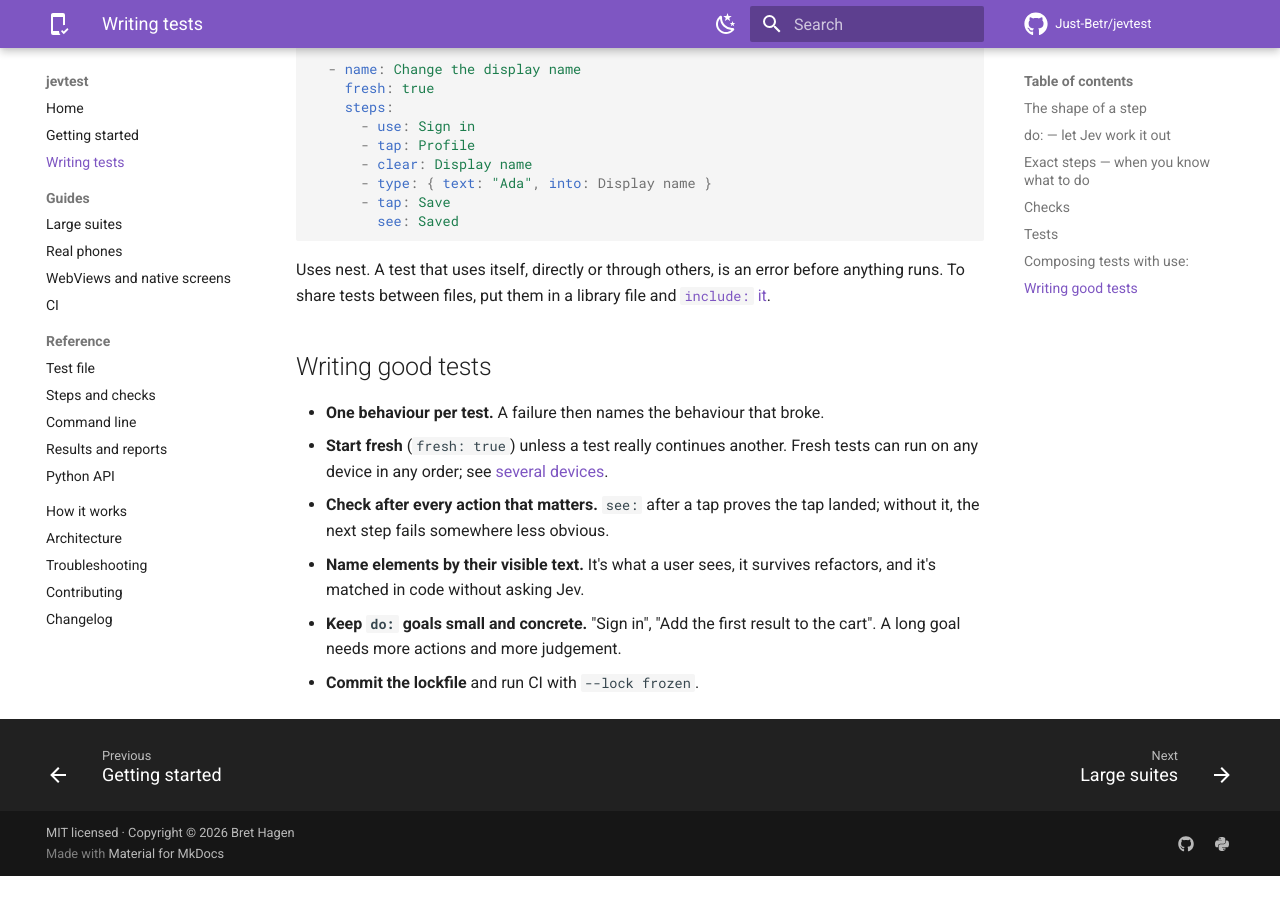
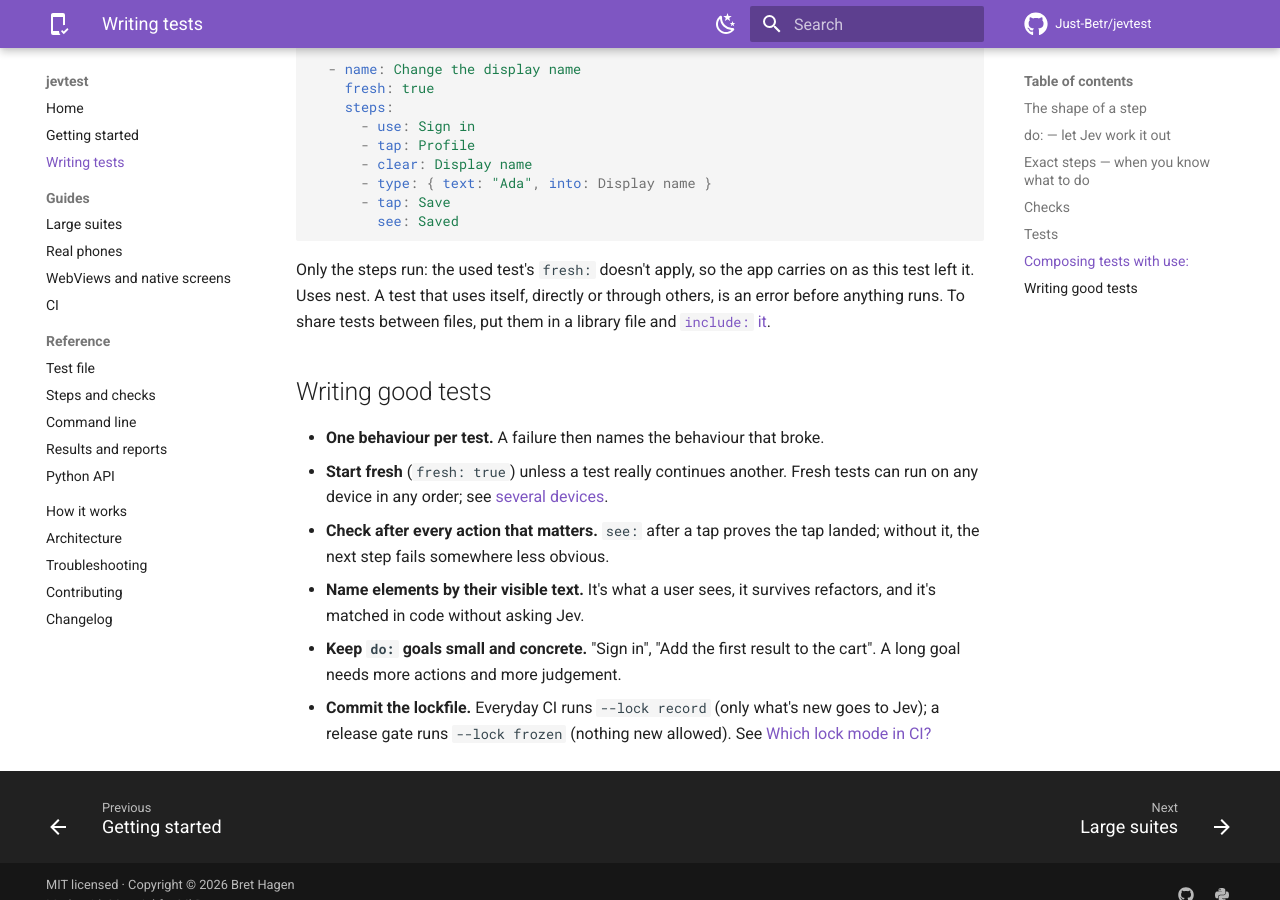
Before and after one commit to Just-Betr/jevtest, an MkDocs documentation site: the page built from docs/writing-tests.md, in a window 1280 px wide and 900 px high, scrolled down 2631 px. Built offline with MkDocs 1.6.1 and Material for MkDocs 9.7.7, drawn with Linux system fonts in a browser that asks for light colours; comment, search, counter and statistics services are not loaded; before the commit the page ends 3507 px from its top, so only the background shows below that.

Commit message:
Docs: CI lock-mode advice agrees with the CI guide; use: runs steps only
Co-Authored-By: Claude Opus 5.5 <noreply@anthropic.com>

````diff
--- a/docs/writing-tests.md
+++ b/docs/writing-tests.md
@@ -101,7 +101,7 @@ tests:
         see: Saved
 ```
 
-Uses nest. A test that uses itself, directly or through others, is an error before anything runs. To share tests between files, put them in a library file and [`include:` it](guides/large-suites.md#include-shared-tests).
+Only the steps run: the used test's `fresh:` doesn't apply, so the app carries on as this test left it. Uses nest. A test that uses itself, directly or through others, is an error before anything runs. To share tests between files, put them in a library file and [`include:` it](guides/large-suites.md#include-shared-tests).
 
 ## Writing good tests
 
@@ -110,4 +110,4 @@ Uses nest. A test that uses itself, directly or through others, is an error befo
 - **Check after every action that matters.** `see:` after a tap proves the tap landed; without it, the next step fails somewhere less obvious.
 - **Name elements by their visible text.** It's what a user sees, it survives refactors, and it's matched in code without asking Jev.
 - **Keep `do:` goals small and concrete.** "Sign in", "Add the first result to the cart". A long goal needs more actions and more judgement.
-- **Commit the lockfile** and run CI with `--lock frozen`.
+- **Commit the lockfile.** Everyday CI runs `--lock record` (only what's new goes to Jev); a release gate runs `--lock frozen` (nothing new allowed). See [Which lock mode in CI?](guides/ci.md#which-lock-mode-in-ci)
````
